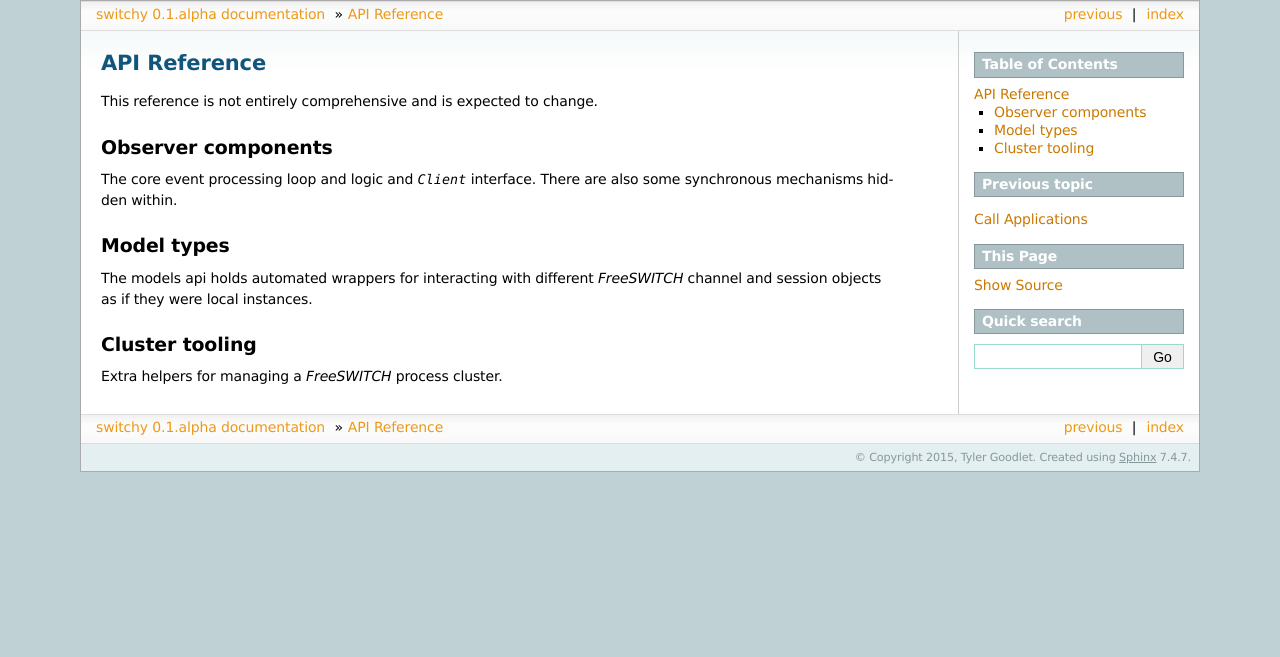
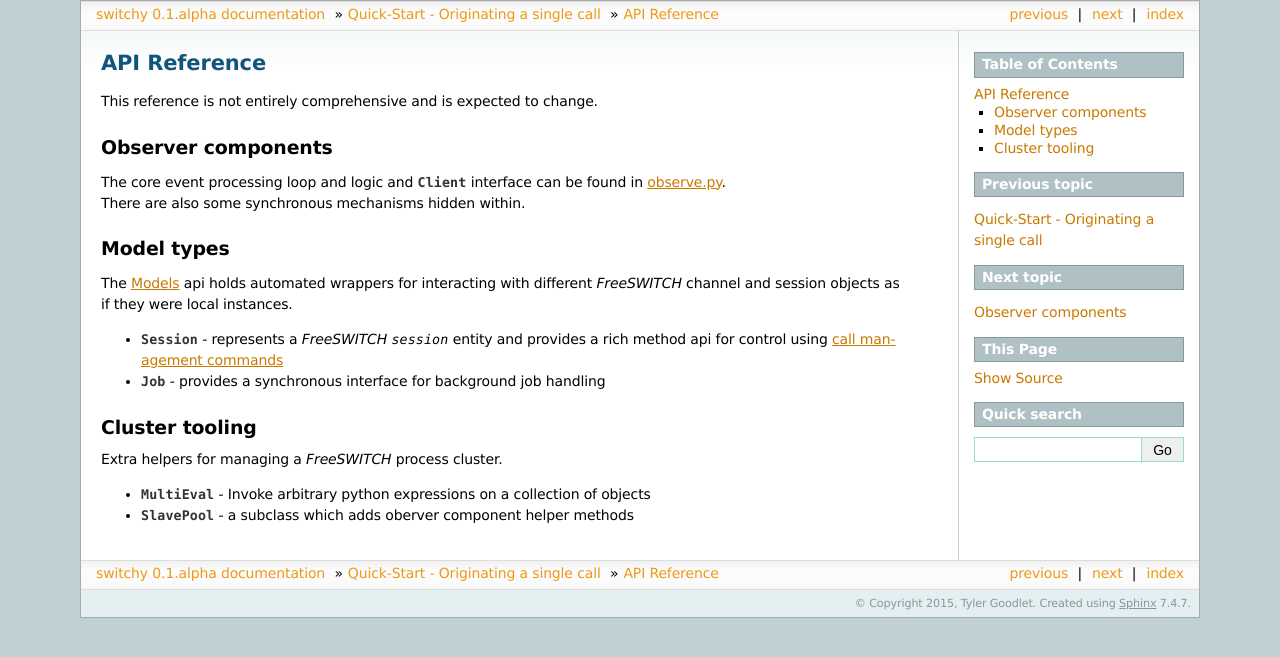
Before and after one commit to friends-of-freeswitch/switchio, a Sphinx documentation site: the page built from docs/api.rst, in a window 1280 px wide. Shown: the top 657 px of the page. Built offline with Sphinx 7.4.7, drawn with Linux system fonts in a browser that asks for light colours.

Commit message:
Add API docs for core components
- use autodoc + numpydoc to fill in component docs
- fix some broken hyperlinks
- tweak readme

```diff
--- a/README.rst
+++ b/README.rst
@@ -5,10 +5,10 @@
 Among other things, Switchy let's you
 
     - drive N slaves as call generators
-    - write call applications in pure python using a super thin
-      ESL api wrapper
+    - write call control applications in pure python using a
+      super thin ESL api wrapper
+    - collect performance metrics using numpy
     - dynamically modify call flows at runtime
-    - collect performance metrics using numpy
 
 Installation
 ============
--- a/docs/api.rst
+++ b/docs/api.rst
@@ -1,22 +1,49 @@
+.. toctree::
+    :maxdepth: 1
+    :hidden:
+
+    api/observe
+    api/models
+    api/distribute
+
+
 API Reference
 =============
 This reference is not entirely comprehensive and is expected to change.
 
+
 Observer components
 -------------------
-The core event processing loop and logic and `Client` interface.
-There are also some synchronous mechanisms hidden within.
+| The core event processing loop and logic and
+  :py:class:`~switchy.observe.Client` interface can be found
+  in :doc:`observe.py <api/observe>`.
+| There are also some synchronous mechanisms hidden within.
+
 
 .. _modelapi:
 
 Model types
 -----------
-The models api holds automated wrappers for interacting with different
-*FreeSWITCH* channel and session objects as if they were local
-instances.
+| The :doc:`api/models` api holds automated wrappers for interacting with different
+  *FreeSWITCH* channel and session objects as if they were local
+  instances.
+
+* :py:class:`~switchy.models.Session` - represents a *FreeSWITCH*
+  `session` entity and provides a rich method api for control using
+  `call management commands`_
+* :py:class:`~switchy.models.Job` - provides a synchronous interface for
+  background job handling
+
+.. _call management commands:
+    https://freeswitch.org/confluence/display/FREESWITCH/mod_commands#mod_commands-CallManagementCommands
 
 .. _clustertools:
 
 Cluster tooling
 ---------------
 Extra helpers for managing a *FreeSWITCH* process cluster.
+
+* :py:class:`~switchy.distribute.MultiEval` - Invoke arbitrary python
+  expressions on a collection of objects
+* :py:class:`~switchy.distribute.SlavePool` - a subclass which adds
+  oberver component helper methods
--- /dev/null
+++ b/docs/api/distribute.rst
@@ -0,0 +1,4 @@
+Distributed cluster tools
+-------------------------
+.. automodule:: switchy.distribute
+    :members:
--- /dev/null
+++ b/docs/api/models.rst
@@ -0,0 +1,4 @@
+Models
+------
+.. automodule:: switchy.models
+    :members:
--- /dev/null
+++ b/docs/api/observe.rst
@@ -0,0 +1,4 @@
+Observer components
+-------------------
+.. automodule:: switchy.observe
+    :members:
--- a/docs/conf.py
+++ b/docs/conf.py
@@ -32,6 +32,7 @@
     'sphinx.ext.autodoc',
     'sphinx.ext.intersphinx',
     'sphinx.ext.todo',
+    # 'numpydoc',
 ]
 
 # Add any paths that contain templates here, relative to this directory.
--- a/docs/index.rst
+++ b/docs/index.rst
@@ -8,7 +8,7 @@
 |  Switchy intends to be a fast control library for harnessing the power of
    the *FreeSWITCH* telephony engine whilst leveraging the expressiveness of
    python.
-|  It relies on the *FreeSWITCH* ESL `inbound method <inbound>`_
+|  It relies on the *FreeSWITCH* ESL `inbound`_ method
    for control and was originally created for load testing using *FreeSWITCH*
    :term:`slave` clusters.
 
@@ -49,6 +49,7 @@
 Switchy relies on baseline *FreeSWITCH* :ref:`deployment <fsconfig>` steps for
 import-and-go usage
 
+
 .. hyperlinks
 .. _inbound:
     https://freeswitch.org/confluence/display/FREESWITCH/mod_event_socket#mod_event_socket-Inbound
@@ -58,6 +59,7 @@
     https://github.com/sangoma/switchy
 .. _ESL SWIG python package:
     https://freeswitch.org/confluence/display/FREESWITCH/Python+ESL
+
 
 Contents
 --------
```
Also changed, not shown: other parts of docs/index.rst (+0 -2 lines), docs/apps.rst (+7 -0 lines), docs/callgen.rst (+13 -8 lines), docs/usage.rst (+9 -2 lines), 1 other file.
